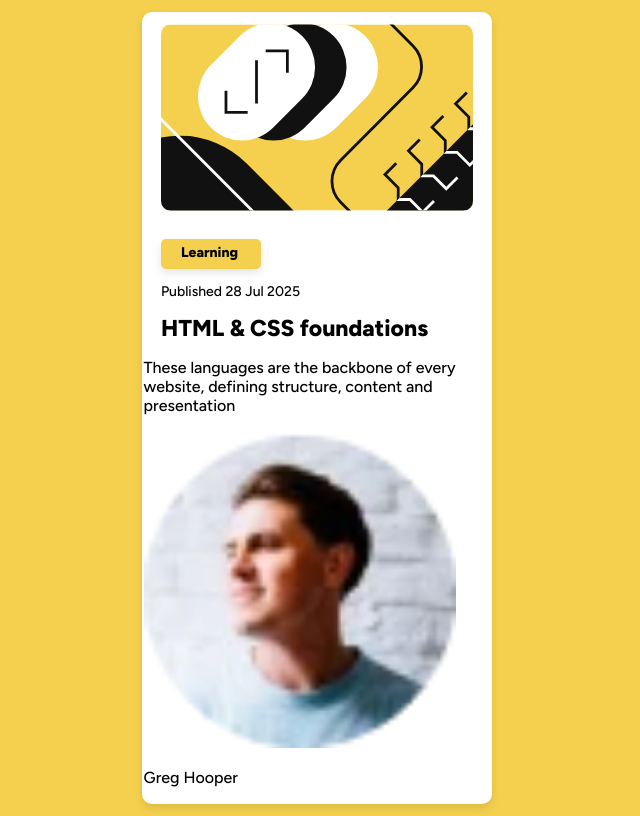
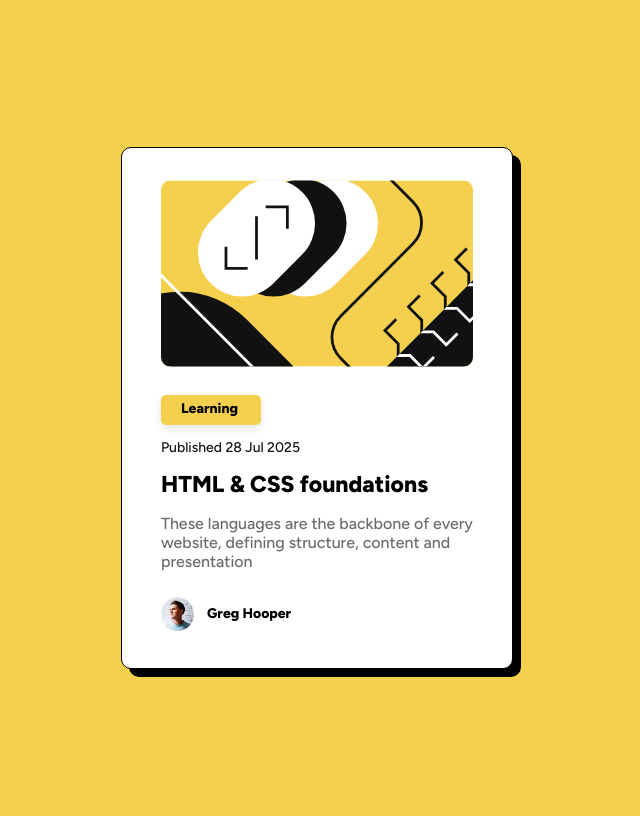
Before and after one commit to herbertDev12/blog-preview-card, a plain HTML site: page index.html in a window 1280 px wide. Shown: the whole page, without its empty margins (323-963 px from the left). Drawn offline with Linux system fonts and the light colour scheme.

Commit message:
add the hover property to the tittle and the shadow to the card.

```diff
--- a/index.html
+++ b/index.html
@@ -51,7 +51,9 @@
             alt="Author image"
             class="author-img"
           />
-          <p class="author-name">Greg Hooper</p>
+          <div class="author-name-container">
+            <p class="author-name">Greg Hooper</p>
+          </div>
         </div>
       </div>
     </div>
--- a/style.css
+++ b/style.css
@@ -13,6 +13,10 @@ body{
 }
 
 .card{
+    border: 1px solid black; /* Grosor 2px, estilo sólido, color negro */
+    border-radius: 10px; /* (Opcional) Bordes redondeados */
+    padding: 20px; /* (Opcional) Espacio interno */
+    box-shadow: 0 4px 8px rgba(0, 0, 0, 0.1); /* (Opcional) Sombra para mejor estética */
     flex: content;
     width: 100%;
     max-width: 350px; /* Maximum width on large screens */
@@ -21,6 +25,7 @@ body{
     box-shadow: 0 4px 8px rgba(0, 0, 0, 0.1);
     transition: transform 0.3s ease, box-shadow 0.3s ease;
     background: hsl(0, 0%, 100%);
+    box-shadow: 8px 8px 0px 0px black;
 }
 
 .card-content{
@@ -29,7 +34,7 @@ body{
 
 .image-container{
     display: flex;
-    justify-content: center; /* Horizontal centering */
+    justify-content: center;
     align-items: flex-start;
 }
 
@@ -42,6 +47,7 @@ img{
     display: flex;
     margin-left: 5%;
     margin-top: 8%
+
 }
 
 .tag {
@@ -60,7 +66,7 @@ img{
 
 .tag-content {
     padding-left: 20%;
-    margin-top: -1px; /* Ajusta este valor según necesidad */
+    margin-top: -1px;
 }
 
 .tag-text {
@@ -77,6 +83,7 @@ img{
 }
 
 .publicationDate-text{
+    color: hsl(0, 0%, 7%);
     font-weight: 100;
     font-size: 14px;
 }
@@ -92,3 +99,39 @@ img{
     font-size: 23px;
     font-weight: bold;
 }
+
+.title-text:hover{
+    cursor: pointer;
+    color: hsl(47, 88%, 63%);
+}
+
+.description-container{
+    display: flex;
+    margin-left: 5%;
+}
+
+.description-text{
+    color: hsl(0, 0%, 42%);
+}
+
+.author-container{
+    display: flex;
+    margin-left: 5%;
+    margin-top: 3%;
+    margin-bottom: 3%;
+}
+
+.author-name{
+    font-size: 14px;
+    font-weight: bold;
+}
+
+.author-img{
+    width: 10%;
+    height: 10%;
+    padding-right: 4%;
+}
+
+.author-name-container{
+    margin-top: -6px;
+}
```
